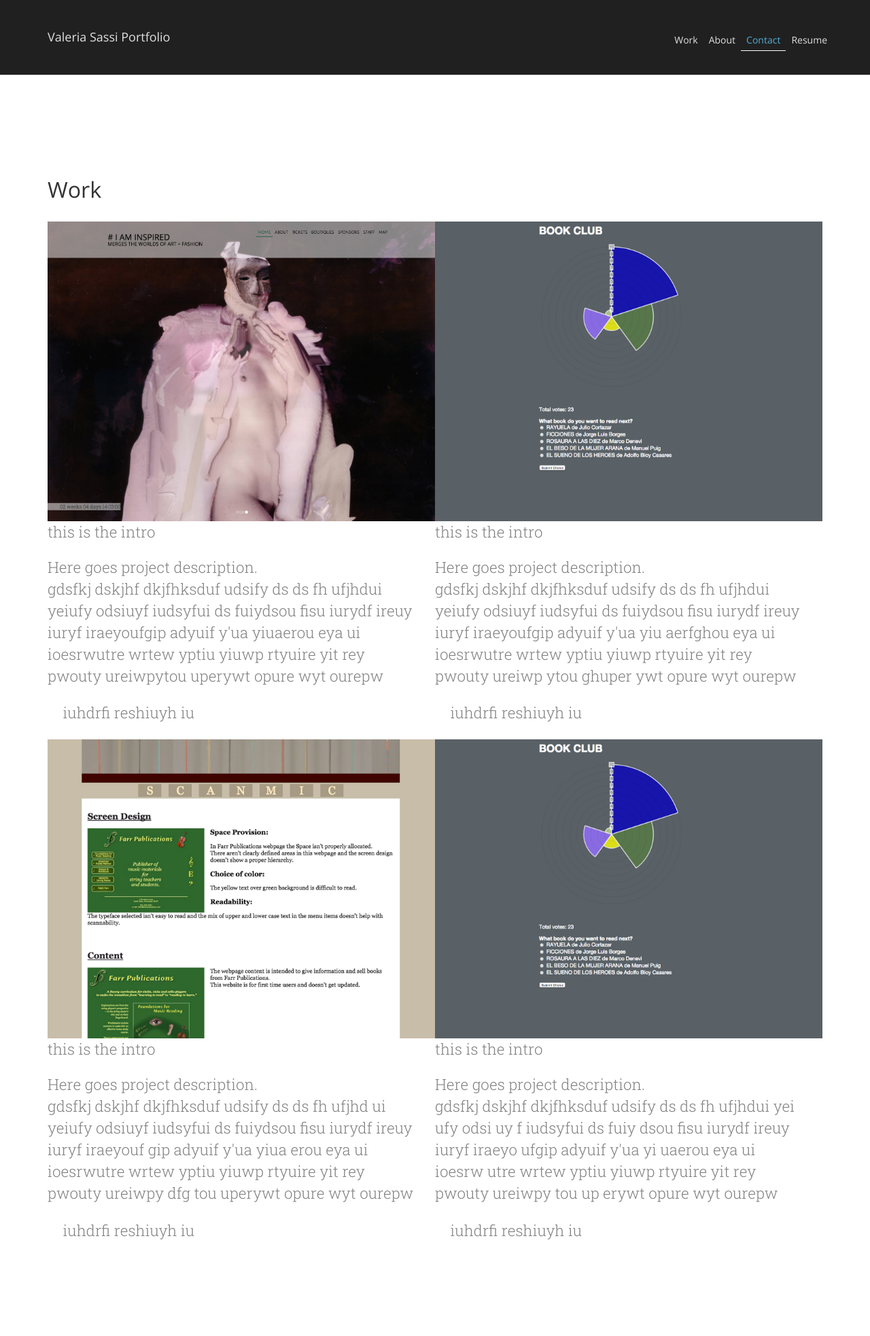
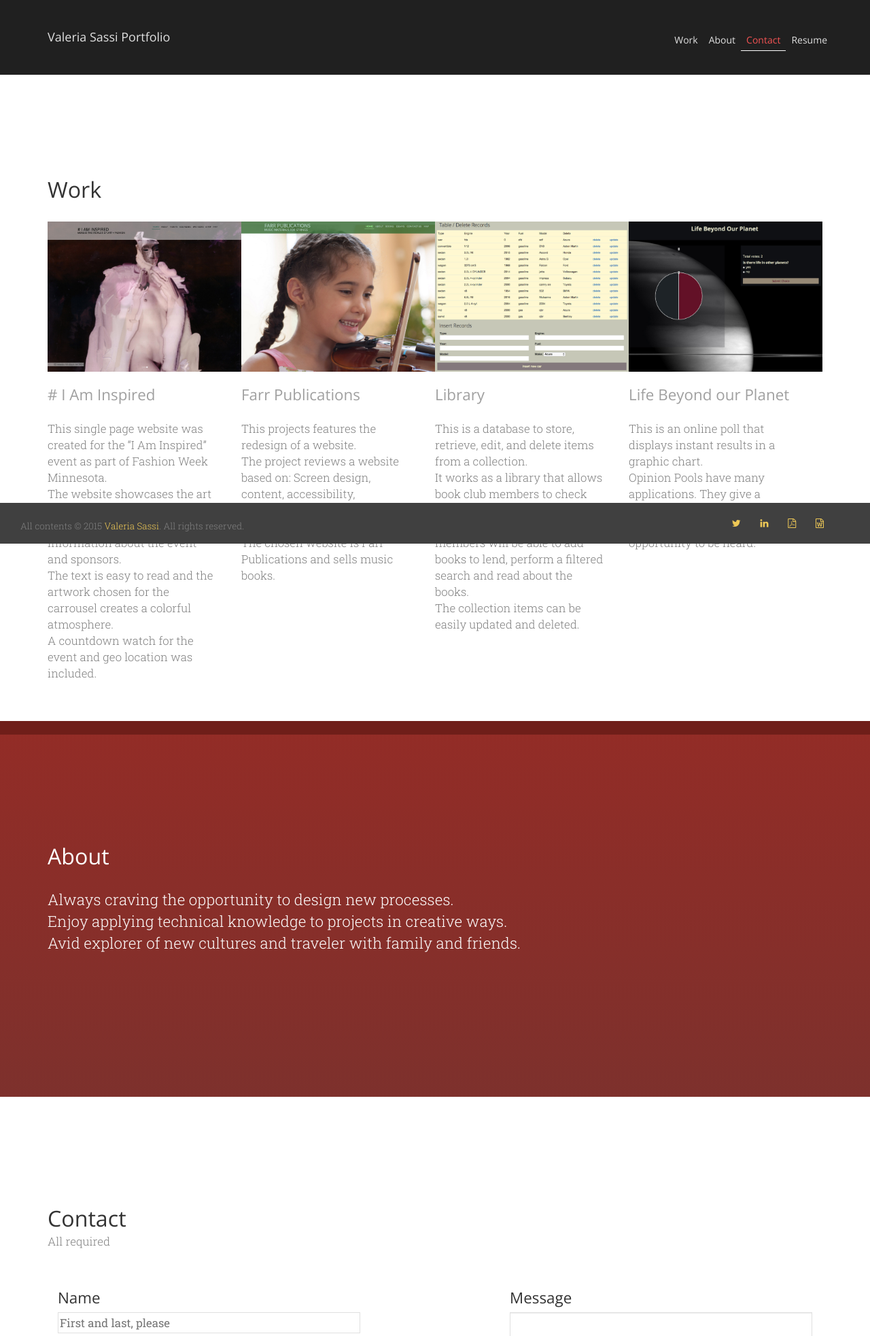
Before and after one commit to vcsassi/valeriasassius-website, a PHP site: page / in a window 1280 px wide. Shown: the top 1966 px of the page at 68% size. Run offline with PHP 8.4, Linux system fonts and the light colour scheme; some libraries are stand-ins or nearby versions.

Commit message:
changes to update to online Sep 18 version

```diff
--- a/css/style-home.css
+++ b/css/style-home.css
@@ -77,7 +77,7 @@
 p {
 	font-family: "Roboto Slab", sans-serif;
 	font-weight: 300;
-	font-size: 1.6em;
+	font-size: 1.2em;
 	padding-left: 0em;
 	padding-right: 0em;
 	color: #808080;
@@ -86,7 +86,8 @@
 	color: black;
 }
 p.mrgn-lft {
-	margin-right: 1.2em;
+	min-height:20em ;
+	margin: 1.5em 2em 1.5em 0;
 }
 
 img {
@@ -107,39 +108,36 @@
 	padding-top: 1em;
 }
 header .navbar-default .navbar-nav a {
+	background-color: transparent;
 	color: #E0E0E0;
 	padding: 5px 8px
 }
 header .navbar-default .navbar-nav a:hover{
-	color: #93C3D8;
+	color: #F45353;;
+	background-color: transparent;
 }
 header .navbar-default .navbar-nav .active a {
-	color: #52AFD8;
+	color: #F45353;
 /*	font-weight: 700;*/
 	border-bottom: 1px solid white;
 	background-color: transparent;
 }
 header .navbar-default .navbar-nav .active a:hover {
-	color:#93C3D8;
+	color: #F45353;;
 	background: transparent;
 }
 .navbar .container .navbar-brand, .navbar .container-fluid .navbar-brand {
 	color: #E0E0E0;
 }
-.page {
-	    padding-bottom: 15em;
-}
-
-
 #about {
 	text-align: left;
 	display: block;
     padding-top: 0;
     padding-bottom: 15em;
     padding-left:0;
-    background-color: rgba(95, 126, 140, 1);
-    background-image: linear-gradient(to bottom, rgba(147, 195, 216, 0.5), rgba(60, 80, 89, 0.5));
-    border-top: 20px solid rgba(95, 126, 140, 1);
+    background-color: rgb(175, 47, 40);
+    background-image: linear-gradient(to bottom, rgba(33, 33, 33, 0.2), rgba(51, 51, 51, 0.4));
+    border-top: 20px solid #6F1E19;
 
 }
 #about p {
@@ -300,10 +298,20 @@
     padding: 0;
     border-radius: 0;
 }
+.mrgn-lft{
+	padding-bottom: 2em;
+}
+#contact h2 {
+	margin-bottom: 0.15em;
+}
 
 /**  Footer **/
 
 footer{
+	position: fixed;
+	height: 30px;
+    bottom: 0;
+    width: 100%;
 	margin-top: 3em;
 	display: block;
 	background: #404040;
@@ -341,6 +349,25 @@
   text-decoration: underline;
   color: #FFFFFF !important;
 }
+footer .container-fluid {
+	vertical-align: top;
+}
+.row.last{
+	/*background-image: linear-gradient(to bottom, rgba(147, 195, 216, 0.5), rgba(60, 80, 89, 0.5));*/
+	min-height: 15em;
+	width: 100%;
+	background-color: white;
+}
+.property {
+	margin-top: -1.3em;
+	font-family: "Roboto Slab", sans-serif;
+    font-weight: 300;
+}
+.btn.btn-social-icon, .btn.btn-file-pdf-o , .btn.file-word-o{
+	margin-top: -3em;
+
+}
+
 
   /*   media Queries*/
 @media (min-width: 1200px){
@@ -375,14 +402,20 @@
 		padding-right: 0;
 	}
 	p.indented {
-    padding-left: 0;
+    	padding-left: 0;
 	}
 	#about p {
 		font-size: 1.2em;
 	}
 	p.mrgn-lft {
-	margin-right: 0;
-}
+		margin-right: 0;
+	}
+	.property {
+		display: none;
+	}
+	.btn.btn-social-icon, .btn.btn-file-pdf-o , .btn.file-word-o{
+	margin-top: -4em;
+	}
 }
 
 @media only screen and (max-width: 959px) and (min-width: 768px){
--- a/index.php
+++ b/index.php
@@ -74,41 +74,39 @@
 			<div class="container">
 				<h2>Work</h2>
 				<div class="row">
-					<div class="col-lg-6 col-md-6">
+					<div class="col-lg-3 col-sm-6">
 						<a href="http://iaminspiredmsp.com/" target="_blank">
 	            			<img  src="images/i-am-inspired-website.jpg" class="img-responsive">
 	          			</a>
-			            <p class="intro">this is the intro</p></br>
-
-				            <p class="mrgn-lft">Here goes project description.</br>gdsfkj dskjhf dkjfhksduf  udsify ds ds fh ufjhdui yeiufy odsiuyf  iudsyfui ds fuiydsou fisu iurydf ireuy iuryf iraeyoufgip adyuif y'ua yiuaerou  eya ui ioesrwutre wrtew yptiu yiuwp rtyuire yit rey pwouty ureiwpytou uperywt opure wyt ourepw</p>
-				            <p class="proj-descr">iuhdrfi reshiuyh iu</p>
-
-
+			            <h3 class="intro"># I Am Inspired</h3>
+			            <p class="mrgn-lft">This single page website was created for the “I Am Inspired” event as part of Fashion Week Minnesota.<br>The website showcases the art and photography work of young artists and provides information about the event and sponsors.<br>The text is easy to read and the artwork chosen for the carrousel creates a colorful atmosphere.<br>A countdown watch for the event and geo location was included.</p>
+			           <!--  <p class="proj-descr">iuhdrfi reshiuyh iu</p> -->
 	        		</div>
-	        		<div class="col-lg-6 col-md-6">
-						<a href="http://valeriasassi.us/IM2460/bookClubPoll/index.php" target="_blank">
-	            			<img  src="images/book-club-pool.jpg" class="img-responsive">
-	          			</a>
-			            <p class="intro">this is the intro</p></br>
-			            <p class="mrgn-lft">Here goes project description.</br>gdsfkj dskjhf dkjfhksduf  udsify ds ds fh ufjhdui yeiufy odsiuyf  iudsyfui ds fuiydsou fisu iurydf ireuy iuryf iraeyoufgip adyuif y'ua yiu aerfghou  eya ui ioesrwutre wrtew yptiu yiuwp rtyuire yit rey pwouty ureiwp ytou ghuper ywt opure wyt ourepw</p>
-			            <p class="proj-descr">iuhdrfi reshiuyh iu</p>
-	        		</div>
-	        		<div class="col-lg-6 col-md-6">
+	        		<div class="col-lg-3 col-sm-6">
 						<a href="http://iaminspiredmsp.com/" target="_blank">
 	            			<img  src="images/farr-publications.jpg" class="img-responsive">
 	          			</a>
-			            <p class="intro">this is the intro</p></br>
-			            <p class="mrgn-lft">Here goes project description.</br>gdsfkj dskjhf dkjfhksduf  udsify ds ds fh ufjhd ui yeiufy odsiuyf  iudsyfui ds fuiydsou fisu iurydf ireuy iuryf iraeyouf gip adyuif y'ua yiua erou  eya ui ioesrwutre wrtew yptiu yiuwp rtyuire yit rey pwouty ureiwpy dfg tou uperywt opure wyt ourepw</p>
-			            <p class="proj-descr">iuhdrfi reshiuyh iu</p>
+			            <h3 class="intro">Farr Publications</h3>
+			            <p class="mrgn-lft">This projects features the redesign of a website.<br>The project reviews a website based on: Screen design, content, accessibility, Navigation, Media use, Interactivity and consistency.<br>The chosen website is Farr Publications and sells music books.</p>
+			         <!--    <p class="proj-descr">iuhdrfi reshiuyh iu</p> -->
 	        		</div>
-	        		<div class="col-lg-6 col-md-6">
-						<a href="http://valeriasassi.us/IM2460/bookClubPoll/index.php" target="_blank">
-	            			<img  src="images/book-club-pool.jpg" class="img-responsive">
+	        		<div class="col-lg-3 col-sm-6">
+						<a href="/mysql_mini_assignment/index2.php" target="_blank">
+	            			<img  src="images/library.jpg" class="img-responsive">
 	          			</a>
-			            <p class="intro">this is the intro</p></br>
-			            <p class="mrgn-lft">Here goes project description.</br>gdsfkj dskjhf dkjfhksduf  udsify ds ds fh ufjhdui yei ufy odsi uy f iudsyfui ds fuiy dsou fisu iurydf ireuy iuryf iraeyo ufgip adyuif y'ua yi uaerou  eya ui ioesrw utre wrtew yptiu yiuwp rtyuire yit rey pwouty ureiwpy tou up erywt opure wyt ourepw</p>
-			            <p class="proj-descr">iuhdrfi reshiuyh iu</p>
+			            <h3 class="intro">Library</h3>
+			            <p class="mrgn-lft">This is a database to store, retrieve, edit, and delete items from a collection.<br>It works as a library that allows book club members to check out books from a private collection. The book club members will be able to add books to lend, perform a filtered search and read about the books.<br>The collection items can be easily updated and deleted.</p>
+			           <!--  <p class="proj-descr">iuhdrfi reshiuyh iu</p> -->
 	        		</div>
+	        		<div class="col-lg-3 col-sm-6">
+						<a href="http://valeriasassi.us/life-beyond-our-planet/index.php" target="_blank">
+	            			<img  src="images/planet.jpg" class="img-responsive">
+	          			</a>
+			            <h3 class="intro">Life Beyond our Planet</h3>
+			            <p class="mrgn-lft">This is an online poll that displays instant results in a graphic chart.<br>Opinion Pools have many applications. They give a chance to educate and/or collect data. It gives people an opportunity to be heard.</p>
+			     <!--        <p class="proj-descr">iuhdrfi reshiuyh iu</p> -->
+	        		</div>
+
 				</div><!-- row 2 -->
 			</div><!-- Container -->
 		</div><!-- page work -->
@@ -127,6 +125,7 @@
 		<div class="page" id="contact">
 			<div class="container">
 				<h2>Contact</h2>
+				<p>All required</p>
 				<?php
 		              if (!$valid){
 		                echo "<h3>Please check the information below</h3>";
@@ -164,12 +163,14 @@
 					<!-- </div>col-12 -->
 				</div><!-- row -->
 			</div><!-- container -->
+				<div class="row last">
+				</div>
 		</div> <!-- page -->
 	<footer>
 	    <div class="content container-fluid">
 	      <div class="row">
 	        <div class="col-sm-6">
-	          <p>All contents &copy; 2015
+	          <p class="property">All contents &copy; 2015
 	            <a href="#featured">Valeria Sassi</a>. All rights reserved.
 	          </p>
 	        </div><!-- col-sm-6 -->
@@ -181,6 +182,12 @@
 	              </a>
 	               <a href="https://www.linkedin.com/in/valeriasassi" target="_blank" class="btn btn-social-icon btn-linkedin">
 	                <i class="fa fa-linkedin"></i>
+	              </a>
+	              <a href="VALERIA SASSI Resume.pdf" target="_blank" class="btn btn-file-pdf-o">
+	                <i class="fa fa-file-pdf-o"></i>
+	              </a>
+	              <a href="VALERIA SASSI.doc" target="_blank" class="btn file-word-o">
+	                <i class="fa fa-file-word-o"></i>
 	              </a>
 	            </ul>
 	          </nav>
```
Also changed, not shown: css/style-resume.css (+29 -5 lines), resume.html (+10 -16 lines), images/book-club-pool.jpg (deleted), images/farr-publications.jpg, images/library.jpg (added), images/planet.jpg (added), 1 other file.
